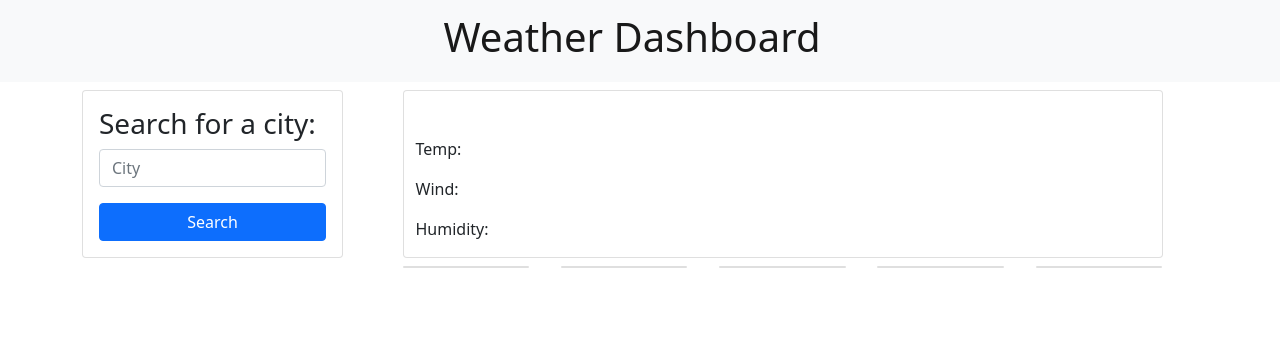
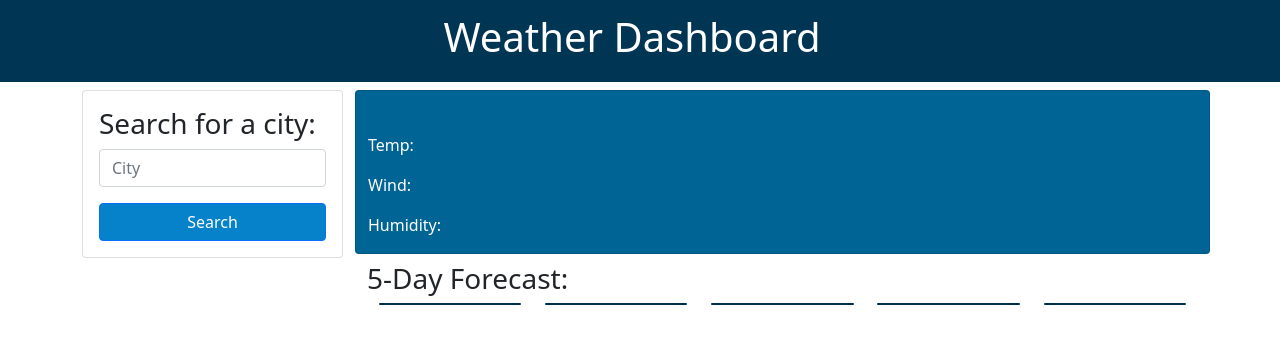
Before and after one commit to Savannah-Shifflet/weather-dashboard, a plain HTML site: page index.html in a window 1280 px wide. Drawn offline with nearby package versions, Linux system fonts and the light colour scheme.

Commit message:
added styling and formatting

```diff
--- a/assets/css/style.css
+++ b/assets/css/style.css
@@ -1,3 +1,22 @@
 .customHeight {
     height: fit-content;
 }
+
+.fiveDay {
+    background-color: #003554;
+    color: white;
+}
+
+.customNav {
+    background-color: #003554;
+    color: white;
+}
+
+.customCurrent {
+    background-color:#006494;
+    color: white;
+}
+
+#searchBtn{
+    background-color: #0582CA;
+}
--- a/assets/js/script.js
+++ b/assets/js/script.js
@@ -75,7 +75,12 @@ function cityForecast () {
                 var dayHumidity = document.createElement('p');
                 $(dayHumidity).text('Humidity: ' + data.daily[i].humidity + ' %');
 
-                $('#'+ i).append(dayDate, dayTemp, dayWind, dayHumidity);
+                var dayIcon = document.createElement('img');
+                var iconSrc = ('https://openweathermap.org/img/w/' + data.daily[i].weather[0].icon + '.png');
+                $(dayIcon).attr('src', iconSrc);
+                $(dayIcon).css('max-width', '50px')
+                $(dayIcon).css('max-height', '50px')
+                $('#'+ i).append(dayDate, dayIcon, dayTemp, dayWind, dayHumidity);
             }
         })
 }
--- a/index.html
+++ b/index.html
@@ -10,7 +10,7 @@
     <link rel ="stylesheet" href="./assets/css/style.css">
 </head>
 <body>
-    <nav class="navbar navbar-light bg-light justify-content-center">
+    <nav class="navbar justify-content-center customNav">
         <span class="navbar-brand mb-0 h1"> <h1>Weather Dashboard</h1></span>
     </nav>
 
@@ -20,39 +20,40 @@
             <!-- search column with search box and history appended below -->
             <div class="col-sm-12 col-lg-3 mt-2 customHeight" id = 'sideSection'>
                 <div class="card card-body" id = 'searchCard'>
-                    <h5 class="card-title h3">Search for a city:</h5>
+                    <p class="card-title h3">Search for a city:</p>
                     <input type="text" class="form-control mb-3" placeholder="City" aria-label="City" aria-describedby="basic-addon1" id = 'cityName'>
                     <button type = "submit" class="btn btn-primary" id="searchBtn">Search</button>
                 </div>
             </div>
 
             <!-- Container with weather data -->
-            <div class = "container col-sm-12 col-lg-8 mt-2">
+            <div class = "container col-sm-12 col-lg-9 mt-2">
                 <!-- row for current weather that is larger in size -->
-                <div class = "card row">
-                    <h2>
+                <div class = "card row customCurrent">
+                    <h3>
                         <span id = 'cityTitle'></span>
                         <img src = '' id = 'todayIcon' >
-                    </h2>
+                    </h3>
                     <p id = 'todayTemp'>Temp:</p>
                     <p id = 'todayWind'>Wind:</p>
                     <p id = 'todayHumidity'>Humidity:</p>
                 </div>
                 <!-- row for 5-day forecast made up of smaller cards -->
-                <div class = "row justify-content-between mt-2">
-                    <div class = "card col-md-5 col-lg-2" id = '1'>
+                <div class = "row justify-content-evenly mt-2 mb-2">
+                    <h3>5-Day Forecast: </h3>
+                    <div class = "card col-md-5 col-lg-2 fiveDay" id = '1'>
                     </div>
 
-                    <div class = "card col-md-5 col-lg-2" id = '2'>
+                    <div class = "card col-md-5 col-lg-2 fiveDay" id = '2'>
                     </div>
 
-                    <div class = "card col-md-5 col-lg-2" id = '3'>
+                    <div class = "card col-md-5 col-lg-2 fiveDay" id = '3'>
                     </div>
 
-                    <div class = "card col-md-5 col-lg-2" id = '4'>
+                    <div class = "card col-md-5 col-lg-2 fiveDay" id = '4'>
                     </div>
 
-                    <div class = "card col-md-5 col-lg-2" id = '5'>
+                    <div class = "card col-md-5 col-lg-2 fiveDay" id = '5'>
                     </div>
                 </div>
             </div>
```
